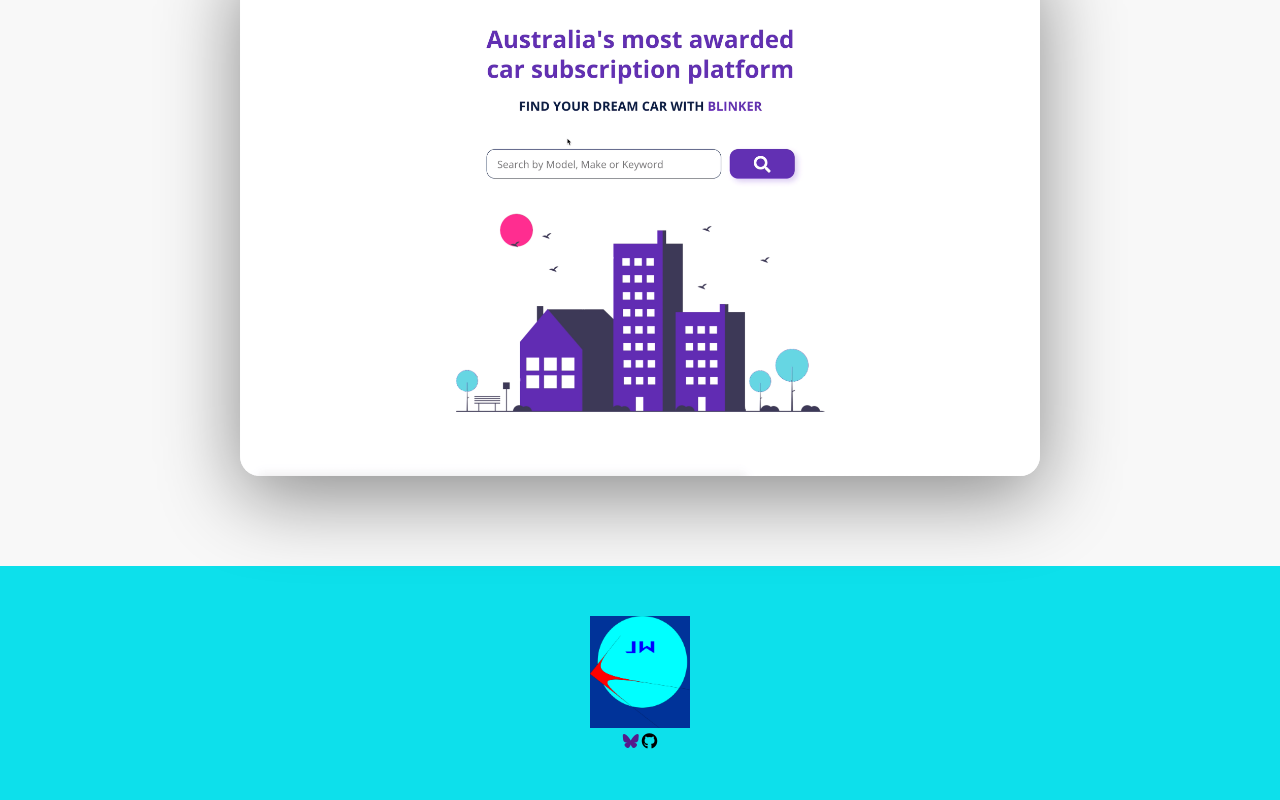
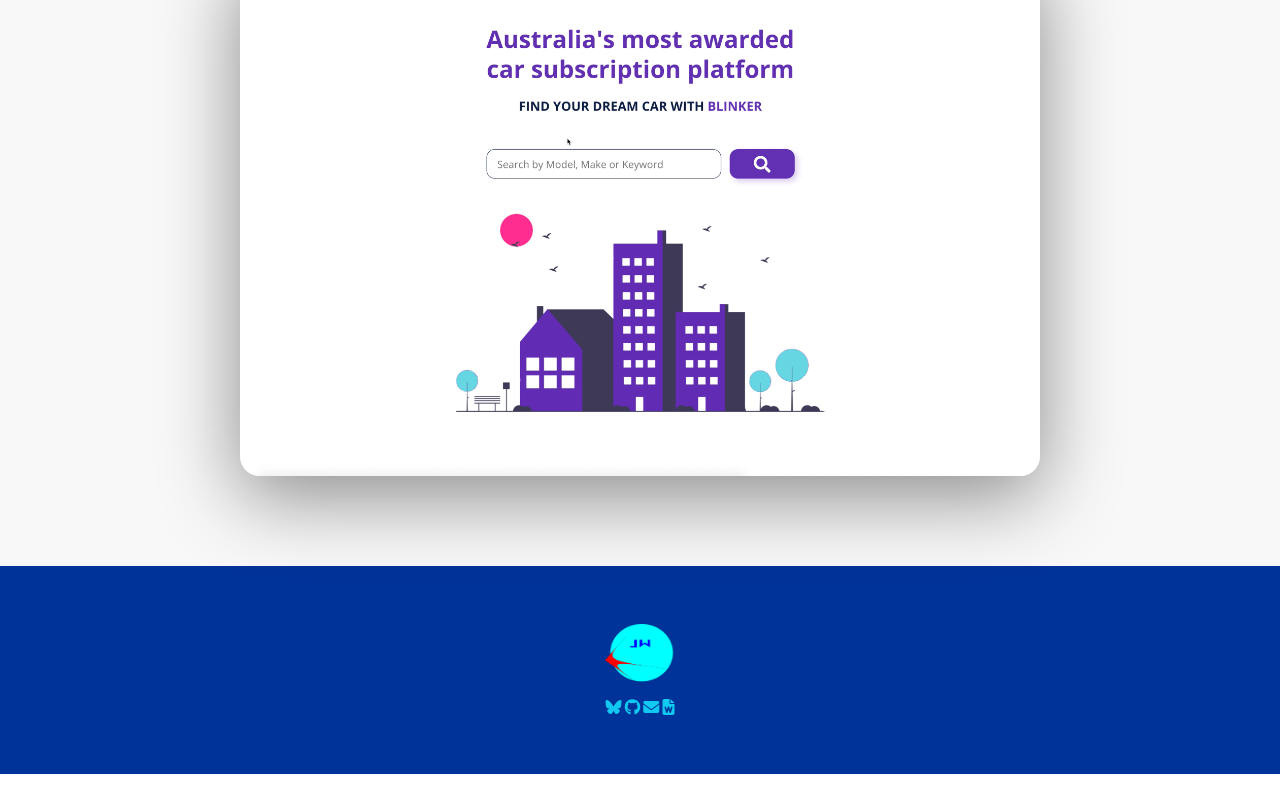
Before and after one commit to jav20-create/javres, a plain HTML site: page index.html in a window 1280 px wide. Shown: the part 3004-3804 px from the top of the page. After the commit the page ends 3778 px from the top, so only its background shows below. Drawn offline with Linux system fonts and the light colour scheme.

Commit message:
an update on footer

```diff
--- a/davidbr4gg.github.io-master/styles.css
+++ b/davidbr4gg.github.io-master/styles.css
@@ -504,4 +504,3 @@ footer {
     margin: 12px 0;
   }
 }
-.footer__img
--- a/index.html
+++ b/index.html
@@ -204,10 +204,20 @@
         <a href="#"><img src="LogoJW.png" alt="" class="footer__img"></a>
         </figure>
         <div class="footer__social--list">
-          <a href="" class="footer__social--link
-          link__hover-effect link__hover--effect-white"><i class="fab fa-bluesky"></i></a>
-            <i class="fab fa-github"></i>
+          <a href="https://www.bluesky.com" class="footer__social--link
+          link__hover-effect link__hover--effect-white" target="_blank"><i class="fab fa-bluesky"></i></a>
 
-        </div>
-  </body>
-</html>
+
+
+        <a href="https://www.github.com" class="footer__social--link
+          link__hover-effect link__hover--effect-white" target="_blank"><i class="fab fa-github"></i></a>
+
+     <a href="hmailto:john.west50@mail.com" class="footer__social--link
+          link__hover-effect link__hover--effect-white" target="_blank"><i class="fa-solid fa-envelope"></i></a>
+
+     <a href="assets\design\Example Resume.pdf" class="footer__social--link
+          link__hover-effect link__hover--effect-white" target="_blank"><i class="fa-solid fa-file-word"></i></i></a>
+       </div>
+      </footer>
+ </body>
+  </html>
--- a/styles.css
+++ b/styles.css
@@ -262,7 +262,7 @@ nav {
 /*FOOTER */
 
 footer {
-  background-color: #0de0eb;
+  background-color: #003399;
 
   padding: 50px 0;
 }
@@ -270,9 +270,13 @@ footer {
   display: flex;
   flex-direction: column;
   align-items: center;
+  padding: 8px 0;
 }
 .footer__img {
-  width: 100%;
-  max-width: 100px;
-  transition: all 300ms;
+  width: 70px;
+  height: 70px;
+  border-radius: 10%;
 }
+.footer__social--link {
+  color: #11c8f1;
+}
```
